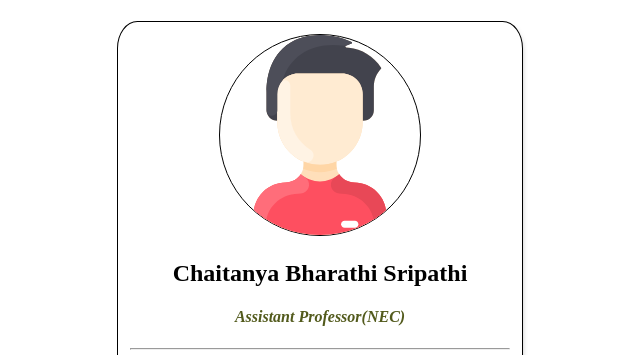
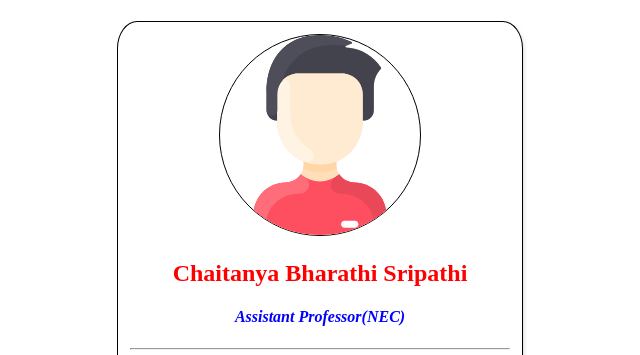
Before and after one commit to chaitanyabharathis/myprofile, a plain HTML site: page index.html in a window 1280 px wide. Shown: the top 355 px of the page, without its empty margins (320-960 px from the left). Drawn offline with Linux system fonts and the light colour scheme.

Commit message:
committed

```diff
--- a/css/style1.css
+++ b/css/style1.css
@@ -13,9 +13,14 @@
 	border-radius: 5%;
 	text-align: center;
 }
+.name{
+	font-style: bold;
+	color: red;
+
+}
 .role{
 	font-style: italic;
-	color: #525a1c;
+	color: blue;
 }
 .profile{
 	width: 200px;
--- a/index.html
+++ b/index.html
@@ -10,7 +10,7 @@
 	<section class="parent">
 		<article class="child">
 			<img src="image/profilepic.svg" class="profile">
-			<h2>Chaitanya Bharathi Sripathi</h2>
+			<h2 class="name">Chaitanya Bharathi Sripathi</h2>
 			<h4 class="role">Assistant Professor(NEC)</h4><hr>
 			<img src="image/mail.svg" class="contacticons"><a href="https://mail.google.com/mail/u/0/?tab=rm&ogbl#inbox" target="_blank" class="contact">chaitanyabharathicse@gmail.com</a>
 			<img src="image/ring.svg" class="contacticons"><a href="tel: +91 9160632629" class="contact">9160632629</a><hr>
```
